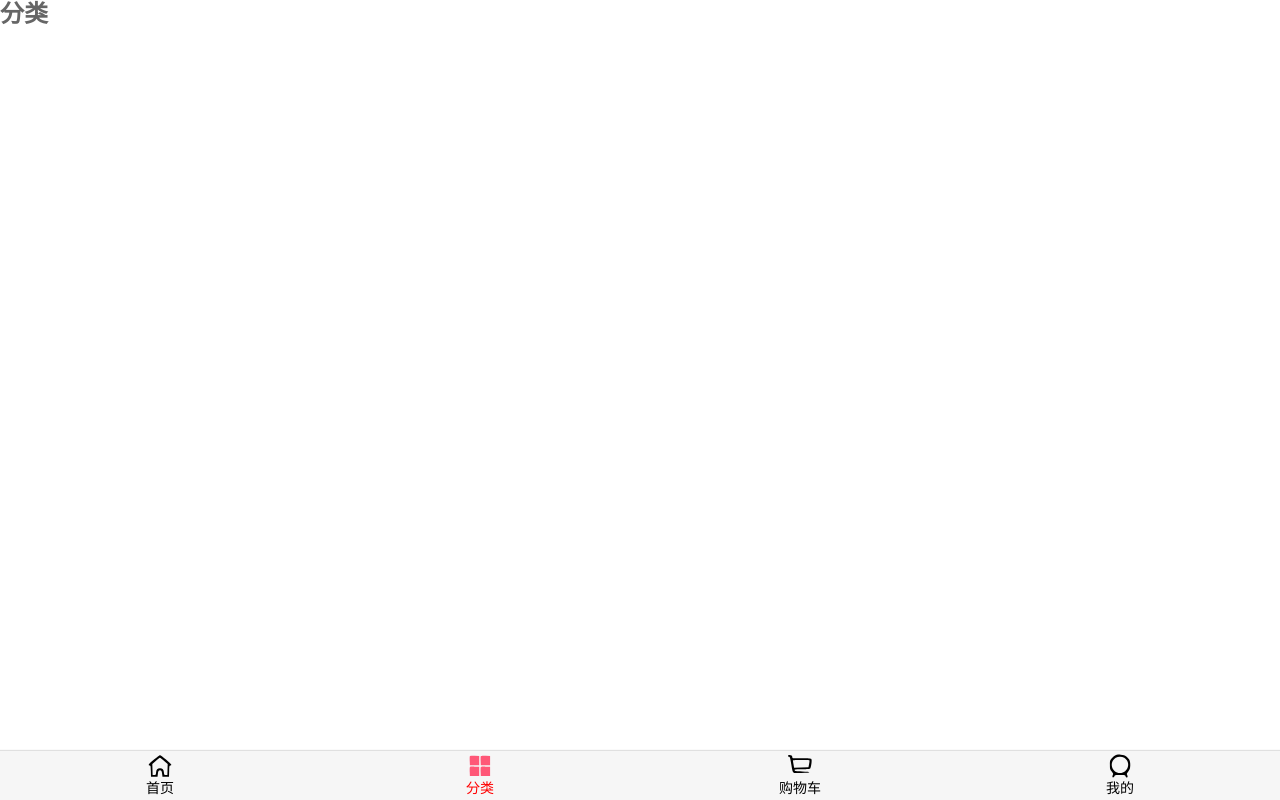
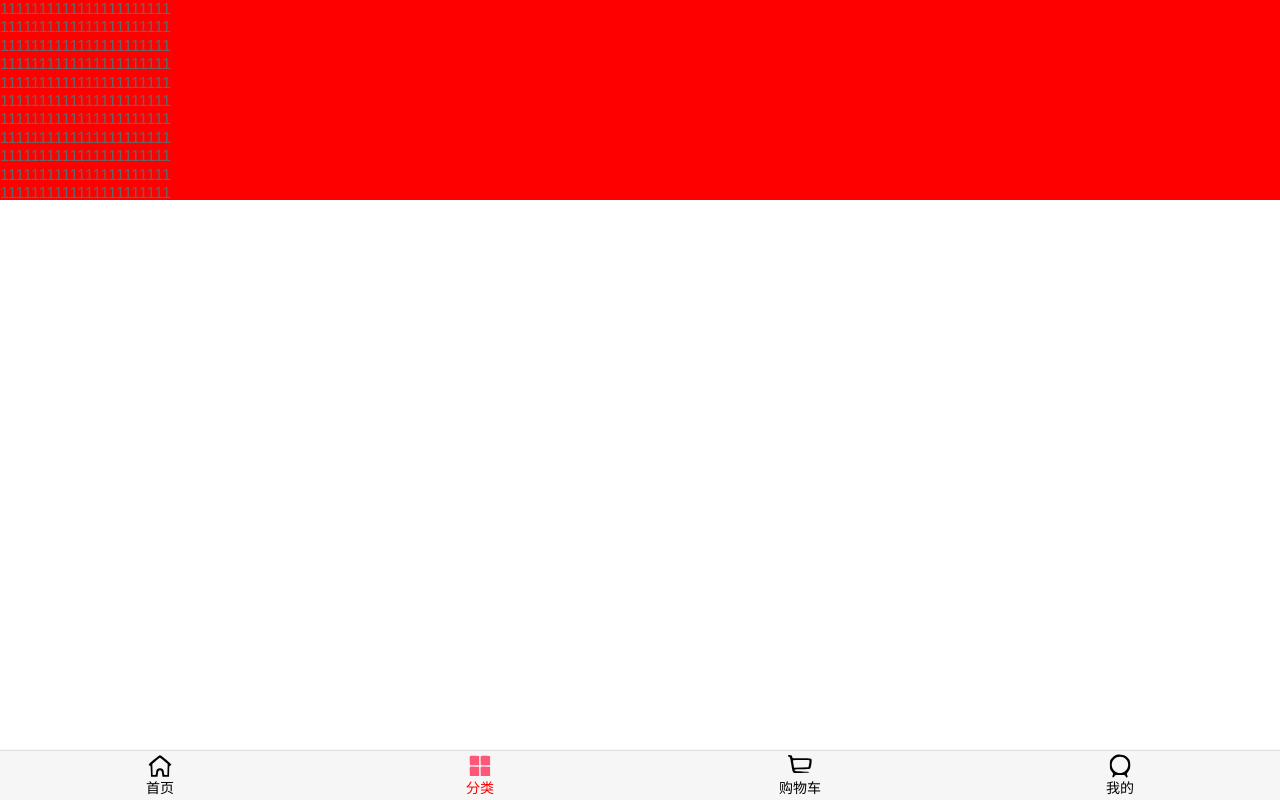
Before and after one commit to w-l-l/supermall, a Vue app: page /category in a window 1280 px wide. Built offline with nearby package versions, Linux system fonts and the light colour scheme.

Commit message:
better-scroll封装实现

```diff
--- a/package.json
+++ b/package.json
@@ -9,6 +9,7 @@
   },
   "dependencies": {
     "axios": "^0.21.1",
+    "better-scroll": "^2.2.1",
     "core-js": "^3.8.1",
     "vue": "^2.6.12",
     "vue-router": "^3.4.9",
--- /dev/null
+++ b/src/components/common/scroll/Scroll.vue
@@ -0,0 +1,58 @@
+<template>
+  <div class="warpper" ref="warpper">
+    <div class="content">
+      <slot></slot>
+    </div>
+  </div>
+</template>
+
+<script>
+import BScroll from 'better-scroll'
+
+export default {
+  name: 'Scroll',
+  props: {
+    probeType: {
+      type: Number,
+      default: 0
+    },
+    pullUpLoad: {
+      type: Boolean,
+      default: false
+    }
+  },
+  data() {
+    return {
+      scroll: null
+    }
+  },
+  mounted() {
+    // 创建BScroll对象
+    this.scroll = new BScroll(this.$refs.warpper, {
+      click: true,
+      probeType: this.probeType,
+      pullUpLoad: this.pullUpLoad
+    })
+    // 滚动监听
+    this.scroll.on('scroll', position => this.$emit('scroll', position))
+    // 上拉监听
+    this.pullUpLoad && this.scroll.on('pullingUp', () => this.$emit('pullingUp'))
+  },
+  methods: {
+    // 滚动的位置
+    scrollTo(x, y, time = 300) {
+      this.scroll.scrollTo(x, y, time)
+    },
+    // 下拉完成
+    finishPullUp() {
+      this.scroll.finishPullUp()
+    },
+    // 更新BScroll
+    refresh() {
+      this.$nextTick(() => this.scroll.refresh())
+    }
+  }
+}
+</script>
+
+<style lang="less" scoped></style>
--- a/src/views/category/Category.vue
+++ b/src/views/category/Category.vue
@@ -1,12 +1,112 @@
 <template>
-  <h2>分类</h2>
+  <!-- <h2>分类</h2> -->
+  <div class="warpper" ref="warpper">
+    <ul class="content">
+      <li>1111111111111111111111</li>
+      <li>1111111111111111111111</li>
+      <li>1111111111111111111111</li>
+      <li>1111111111111111111111</li>
+      <li>1111111111111111111111</li>
+      <li>1111111111111111111111</li>
+      <li>1111111111111111111111</li>
+      <li>1111111111111111111111</li>
+      <li>1111111111111111111111</li>
+      <li>1111111111111111111111</li>
+      <li>1111111111111111111111</li>
+      <li>1111111111111111111111</li>
+      <li>1111111111111111111111</li>
+      <li>1111111111111111111111</li>
+      <li>1111111111111111111111</li>
+      <li>1111111111111111111111</li>
+      <li>1111111111111111111111</li>
+      <li>1111111111111111111111</li>
+      <li>1111111111111111111111</li>
+      <li>1111111111111111111111</li>
+      <li>1111111111111111111111</li>
+      <li>1111111111111111111111</li>
+      <li>1111111111111111111111</li>
+      <li>1111111111111111111111</li>
+      <li>1111111111111111111111</li>
+      <li>1111111111111111111111</li>
+      <li>1111111111111111111111</li>
+      <li>1111111111111111111111</li>
+      <li>1111111111111111111111</li>
+      <li>1111111111111111111111</li>
+      <li>1111111111111111111111</li>
+      <li>1111111111111111111111</li>
+      <li>1111111111111111111111</li>
+      <li>1111111111111111111111</li>
+      <li>1111111111111111111111</li>
+      <li>1111111111111111111111</li>
+      <li>1111111111111111111111</li>
+      <li>1111111111111111111111</li>
+      <li>1111111111111111111111</li>
+      <li>1111111111111111111111</li>
+      <li>1111111111111111111111</li>
+      <li>1111111111111111111111</li>
+      <li>1111111111111111111111</li>
+      <li>1111111111111111111111</li>
+      <li>1111111111111111111111</li>
+      <li>1111111111111111111111</li>
+      <li>1111111111111111111111</li>
+      <li>1111111111111111111111</li>
+      <li>1111111111111111111111</li>
+      <li>1111111111111111111111</li>
+      <li>1111111111111111111111</li>
+      <li>1111111111111111111111</li>
+      <li>1111111111111111111111</li>
+      <li>1111111111111111111111</li>
+      <li>1111111111111111111111</li>
+      <li>1111111111111111111111</li>
+      <li>1111111111111111111111</li>
+      <li>1111111111111111111111</li>
+      <li>1111111111111111111111</li>
+      <li>1111111111111111111111</li>
+      <li>1111111111111111111111</li>
+      <li>1111111111111111111111</li>
+      <li>1111111111111111111111</li>
+      <li>1111111111111111111111</li>
+      <li>1111111111111111111111</li>
+      <li>1111111111111111111111</li>
+      <li>1111111111111111111111</li>
+      <li>1111111111111111111111</li>
+      <li>1111111111111111111111</li>
+      <li>1111111111111111111111</li>
+      <li>1111111111111111111111</li>
+      <li>1111111111111111111111</li>
+      <li>1111111111111111111111</li>
+    </ul>
+  </div>
 </template>
 
 <script>
+import BScroll from 'better-scroll'
 export default {
-  name: 'Category'
+  name: 'Category',
+  data() {
+    return {
+      scroll: null
+    }
+  },
+  mounted() {
+    this.scroll = new BScroll(this.$refs.warpper, {
+      probeType: 3,
+      pullUpLoad: true
+    })
+    // this.scroll.on('scroll', console.log)
+    this.scroll.on('pullingUp', () => {
+      console.log('到底了')
+      this.scroll.finishPullUp()
+    })
+  }
 }
 </script>
 
 <style lang="less" scoped>
+.warpper{
+  height: 200px;
+  width: 100%;
+  background: red;
+  overflow: hidden;
+}
 </style>
--- a/src/views/home/Home.vue
+++ b/src/views/home/Home.vue
@@ -3,13 +3,13 @@
     <nav-bar class="home-nav">
       <div slot="center">购物街</div>
     </nav-bar>
-    <div class="content">
+    <scroll class="scroll" ref="scroll" :probe-type="3" @scroll="contentScroll" pull-up-load @pullingUp="loadMore">
       <home-swiper :banners="banners" />
       <recommend-view :recommends="recommends" />
       <feature-view />
       <tab-control class="tab-control" :titles="titles" @tabClick="tabClick" />
       <goods-list :goods="showGoods" />
-    </div>
+    </scroll>
   </div>
 </template>
 
@@ -17,6 +17,7 @@
 import NavBar from 'components/common/navBar/NavBar'
 import TabControl from 'components/content/tabControl/TabControl'
 import GoodsList from 'components/content/goods/GoodsList'
+import Scroll from 'components/common/scroll/Scroll'
 
 import HomeSwiper from './childComponents/HomeSwiper'
 import RecommendView from './childComponents/RecommendView'
@@ -33,7 +34,8 @@ export default {
     RecommendView,
     FeatureView,
     TabControl,
-    GoodsList
+    GoodsList,
+    Scroll
   },
   created() {
     this.getHomeMultidata()
@@ -74,10 +76,20 @@ export default {
       const res = await mockGoodsList(type, page)
       this.goods[type].list.push(...res.data.list)
       this.goods[type].page++
+      this.$refs.scroll.refresh()
     },
     // tabControl切换
     tabClick(index) {
       this.currentType = ['pop', 'new', 'sell'][index]
+    },
+    // 页面滚动
+    contentScroll(position) {
+      console.log(position)
+    },
+    // 加载更多
+    async loadMore() {
+      await this.getHomeGoods(this.currentType)
+      this.$refs.scroll.finishPullUp()
     }
   }
 }
@@ -97,13 +109,13 @@ export default {
     background-color: var(--color-tint);
     color: #fff;
   }
-  .content {
+  .scroll {
     position: absolute;
     top: 44px;
     bottom: 49px;
     left: 0;
     right: 0;
-    overflow-y: auto;
+    overflow: hidden;
     .tab-control {
       position: sticky;
       top: 0;
--- a/src/views/home/mock/goods.js
+++ b/src/views/home/mock/goods.js
@@ -21,9 +21,13 @@ export function mockGoodsList(type, page) {
       cfav: 999
     }
   }
-  return {
-    data: {
-      list: new Array(page * 10).fill(goods[type])
-    }
-  }
+  return new Promise(resolve => {
+    setTimeout(() => {
+      resolve({
+        data: {
+          list: new Array(page * 10).fill(goods[type])
+        }
+      })
+    }, 4000)
+  })
 }
```
Also changed, not shown: 1 other file (tests, documents, lock files or other folders).
